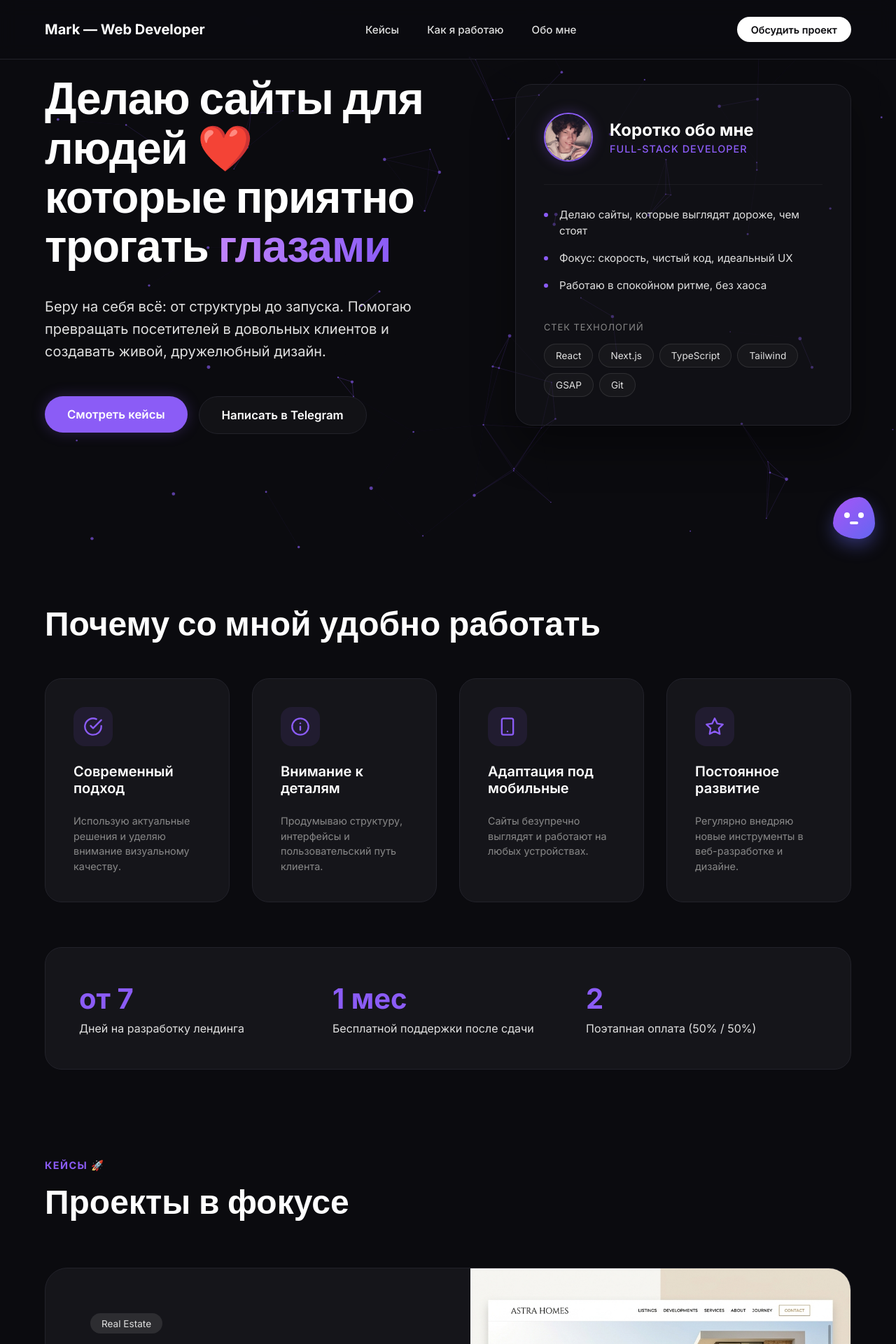
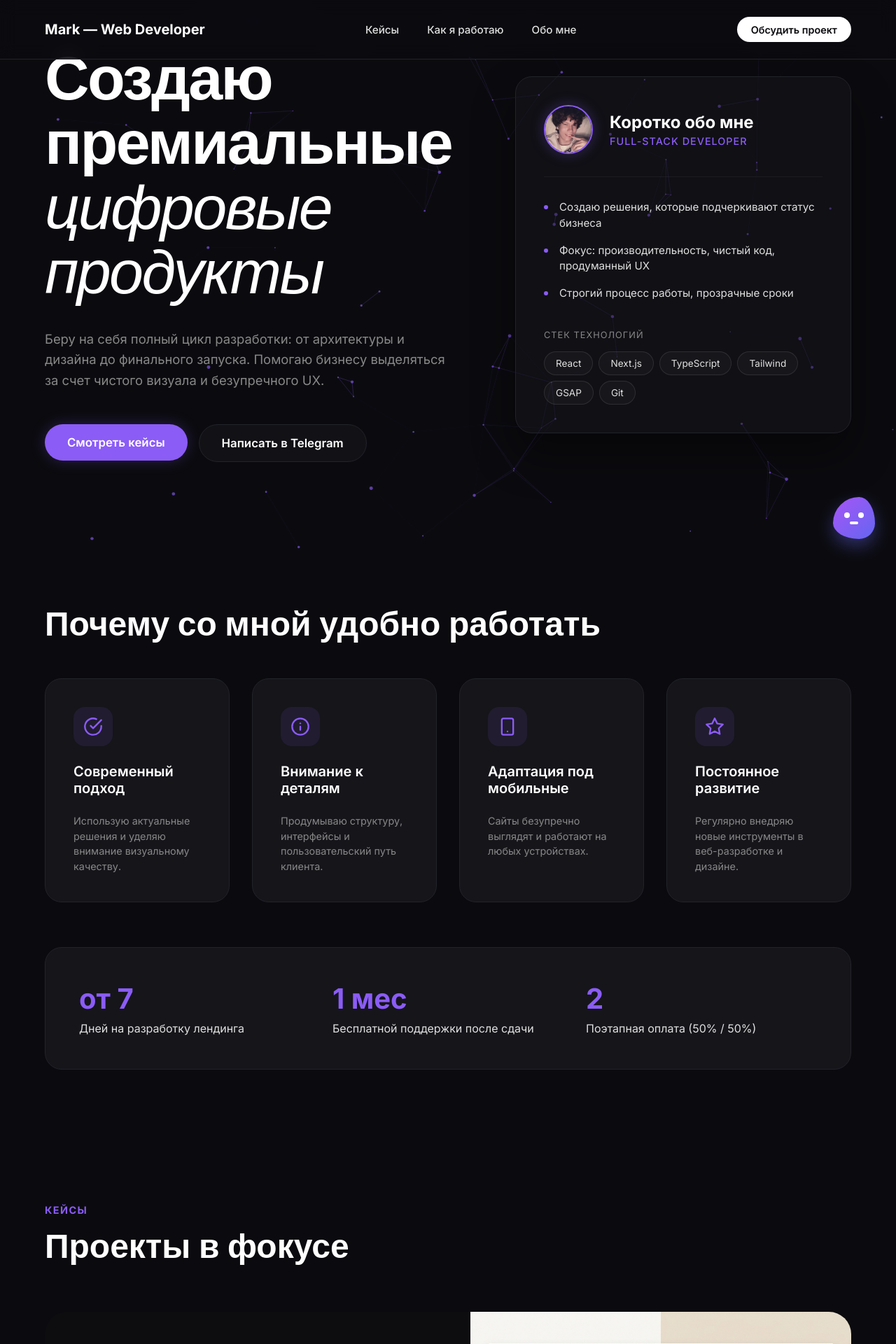
Before and after one commit to Exclusiveogurchik/myportfolio, a Next.js app: page / in a window 1280 px wide. Shown: the top 1920 px of the page at 70% size. Built offline with nearby package versions, Linux system fonts and the light colour scheme.

Commit message:
Refactor to Minimalist Premium style: update copy, typography, and card styles

```diff
--- a/src/app/page.module.css
+++ b/src/app/page.module.css
@@ -60,20 +60,20 @@
 }
 
 .accentText {
-  background: linear-gradient(90deg, #c084fc, #8b5cf6);
-  -webkit-background-clip: text;
-  -webkit-text-fill-color: transparent;
+  color: var(--foreground);
+  font-style: italic;
+  font-weight: 400;
 }
 
 .heroTitle {
-  font-size: 4rem;
-  line-height: 1.1;
-  letter-spacing: -0.02em;
+  font-size: 5.5rem;
+  line-height: 1.05;
+  letter-spacing: -0.03em;
 }
 
 .heroSubtitle {
-  font-size: 1.25rem;
-  color: var(--light-gray);
+  font-size: 1.15rem;
+  color: var(--gray);
   line-height: 1.6;
 }
 
@@ -228,7 +228,7 @@
 }
 
 .section {
-  padding: 8rem 5%;
+  padding: 12rem 5%;
 }
 
 .eyebrow {
@@ -328,23 +328,23 @@
 .projectsGrid {
   display: flex;
   flex-direction: column;
-  gap: 4rem;
+  gap: 8rem;
 }
 
 .projectCardLarge {
   display: grid;
   grid-template-columns: 1fr 1fr;
   gap: 4rem;
-  background: var(--dark-gray);
-  border: 1px solid var(--border);
+  background: rgba(15, 15, 18, 0.6);
   border-radius: 32px;
   overflow: hidden;
   align-items: center;
-  transition: border-color 0.4s ease;
+  transition: transform 0.5s cubic-bezier(0.19, 1, 0.22, 1), box-shadow 0.5s ease;
 }
 
 .projectCardLarge:hover {
-  border-color: var(--gray);
+  transform: translateY(-8px);
+  box-shadow: 0 40px 80px rgba(0, 0, 0, 0.5);
 }
 
 .projectContentLarge {
--- a/src/app/page.tsx
+++ b/src/app/page.tsx
@@ -115,11 +115,11 @@ export default function Home() {
           className={styles.heroLeft}
         >
           <motion.h1 variants={fadeInUp} className={`${styles.heroTitle} display-font`}>
-            <HackerText triggerOnHover={false} text="Делаю сайты для людей ❤️" /> <br/>
-            которые приятно трогать <span className={styles.accentText}>глазами</span>
+            <HackerText triggerOnHover={false} text="Создаю премиальные" /> <br/>
+            <span className={styles.accentText}>цифровые продукты</span>
           </motion.h1>
           <motion.p variants={fadeInUp} className={styles.heroSubtitle}>
-            Беру на себя всё: от структуры до запуска. Помогаю превращать посетителей в довольных клиентов и создавать живой, дружелюбный дизайн.
+            Беру на себя полный цикл разработки: от архитектуры и дизайна до финального запуска. Помогаю бизнесу выделяться за счет чистого визуала и безупречного UX.
           </motion.p>
           <motion.div variants={fadeInUp} className={styles.heroActions}>
             <MagneticButton href="#projects" className={`${styles.btnPrimary} hover-link`}>Смотреть кейсы</MagneticButton>
@@ -148,15 +148,15 @@ export default function Home() {
             <ul className={styles.devFacts}>
               <li>
                 <span className={styles.factDot}></span>
-                Делаю сайты, которые выглядят дороже, чем стоят
+                Создаю решения, которые подчеркивают статус бизнеса
               </li>
               <li>
                 <span className={styles.factDot}></span>
-                Фокус: скорость, чистый код, идеальный UX
+                Фокус: производительность, чистый код, продуманный UX
               </li>
               <li>
                 <span className={styles.factDot}></span>
-                Работаю в спокойном ритме, без хаоса
+                Строгий процесс работы, прозрачные сроки
               </li>
             </ul>
 
@@ -230,7 +230,7 @@ export default function Home() {
           variants={staggerContainer}
         >
           <motion.div variants={fadeInUp}>
-            <div className={styles.eyebrow}>Кейсы 🚀</div>
+            <div className={styles.eyebrow}>Кейсы</div>
             <h2 className={`display-font ${styles.sectionTitle}`}>Проекты в фокусе</h2>
           </motion.div>
 
@@ -320,31 +320,30 @@ export default function Home() {
           className={styles.finalContainer}
         >
           <motion.div variants={fadeInUp} className={styles.finalHeader}>
-            <h2 className="display-font">Давай сделаем что-то крутое вместе 🚀</h2>
-            <p className={styles.finalPromise}>Отвечаю в течение 24 часов. Без обязательств — просто обсудим твою идею и поймем, как её лучше реализовать.</p>
+            <h2 className="display-font">Готовы обсудить проект?</h2>
+            <p className={styles.finalPromise}>Отвечаю в течение рабочего дня. Оставьте заявку, и мы найдем лучшее решение для вашей задачи.</p>
           </motion.div>
 
           <div className={styles.contactWrapper}>
             <motion.div variants={fadeInUp} className={styles.contactFormSide}>
               <form className={styles.form} onSubmit={(e) => e.preventDefault()}>
                 <div className={styles.inputGroup}>
-                  <input type="text" placeholder="Твое имя" required />
+                  <input type="text" placeholder="Ваше имя" required />
                 </div>
                 <div className={styles.inputGroup}>
                   <input type="text" placeholder="Telegram или Email" required />
                 </div>
                 <div className={styles.inputGroup}>
-                  <textarea placeholder="Коротко о проекте (по желанию)" rows={3}></textarea>
+                  <textarea placeholder="Коротко о проекте" rows={3}></textarea>
                 </div>
-                <button className={styles.btnForm}>Отправить сообщение</button>
-                <p className={styles.formNote}>Если пишешь — не стесняйся 🙂</p>
+                <button className={styles.btnForm}>Оставить заявку</button>
               </form>
             </motion.div>
 
             <motion.div variants={fadeInUp} className={styles.contactCardsSide}>
               <div className={styles.coffeeNote}>
-                <span style={{ fontSize: "1.5rem" }}>☕</span>
-                <p>Скорее всего, я сейчас пью кофе и пишу код. Буду рад отвлечься на твой проект!</p>
+                <span style={{ fontSize: "1.5rem" }}>✦</span>
+                <p>Всегда открыт к интересным предложениям и готов погрузиться в новые задачи.</p>
               </div>
 
               <div className={styles.socialCardsGrid}>
@@ -386,7 +385,7 @@ export default function Home() {
       {/* FOOTER */}
       <footer className={styles.footer}>
         <div className={styles.footerNav}>
-          <span style={{ color: "var(--light-gray)", fontSize: "0.95rem" }}>Спасибо, что зашёл на сайт ❤️</span>
+          <span style={{ color: "var(--light-gray)", fontSize: "0.95rem" }}>© {new Date().getFullYear()} Mark Web Developer</span>
         </div>
         <div className={styles.footerSocials}>
           <a href="https://github.com/Exclusiveogurchik" className="hover-link">GitHub</a>
```
